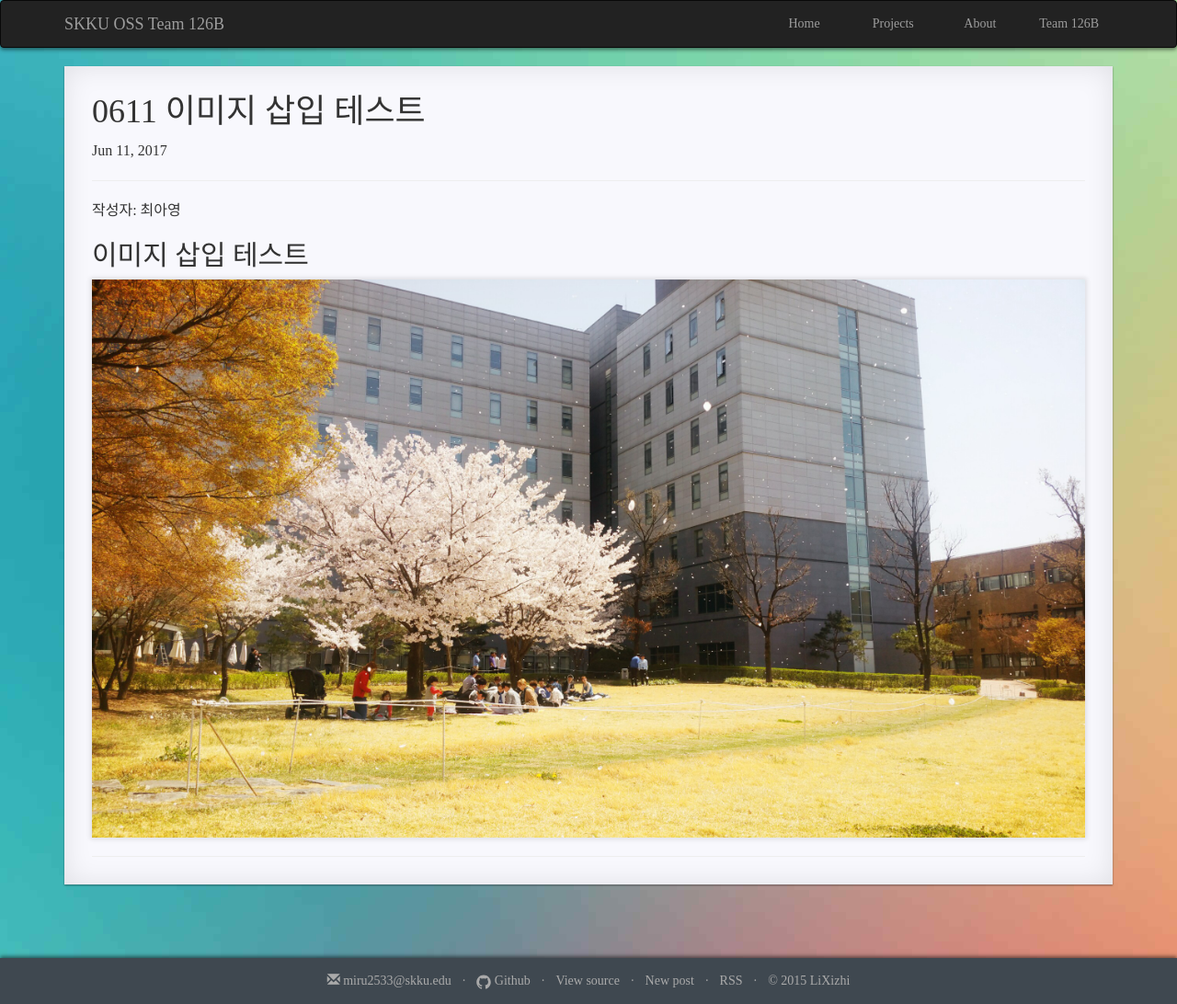
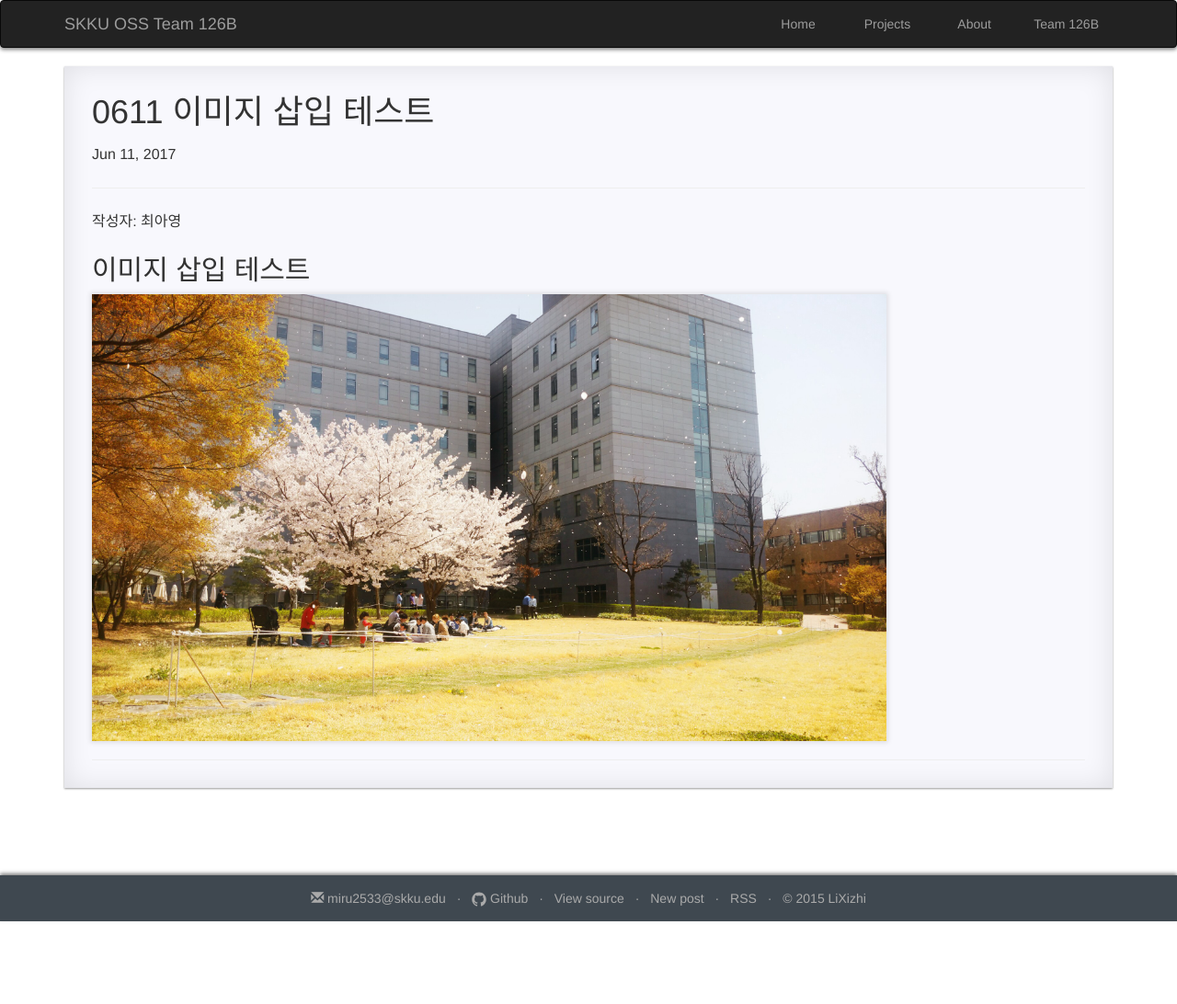
Before and after one commit to 17-1-SKKU-OSS/126B, a Jekyll site: the page built from _posts/Homepage/2017-06-11-homepage-ImgTest.md, in a window 1280 px wide. Shown: the whole page at 92% size. Built offline with Jekyll 4.4.1, drawn with Linux system fonts in a browser that asks for light colours; comment, search, counter and statistics services are not loaded; after the commit the page ends 1002 px from its top, so only the background shows below that.

Commit message:
bg test2

```diff
--- a/static/css/index.css
+++ b/static/css/index.css
@@ -3,7 +3,7 @@
  */
 /* commom */
 body {
-	background-image: url(https://17-1-skku-oss.github.io/126B/images/canvas_bg.jpg);
+	background-image: url(https://17-1-skku-oss.github.io/126B/images/canvas_bg.png;
     font-family: "NanumGothic";
 		  src: url( '../fonts/NanumGothic.ttf') format( 'truetype');
 }
@@ -239,7 +239,7 @@ footer .point{
 .post{
 	padding:10px 30px;
 	font-size: 16px;
-	line-height: 1.5;
+	line-height: 2.0;
 	/* -webkit-text-size-adjust: 100%; */
 }
 
@@ -248,7 +248,7 @@ footer .point{
 }
 
 .post img{
-	max-width: 100%;
+	max-width: 80%;
     vertical-align: middle;
 
 	-webkit-box-shadow: 0 0 5px 2px rgba(0,0,0,0.1);
```
Also changed, not shown: images/canvas_bg.png (added), images/canvas_bg2.jpg (renamed from images/canvas_bg.jpg), 1 other file.
